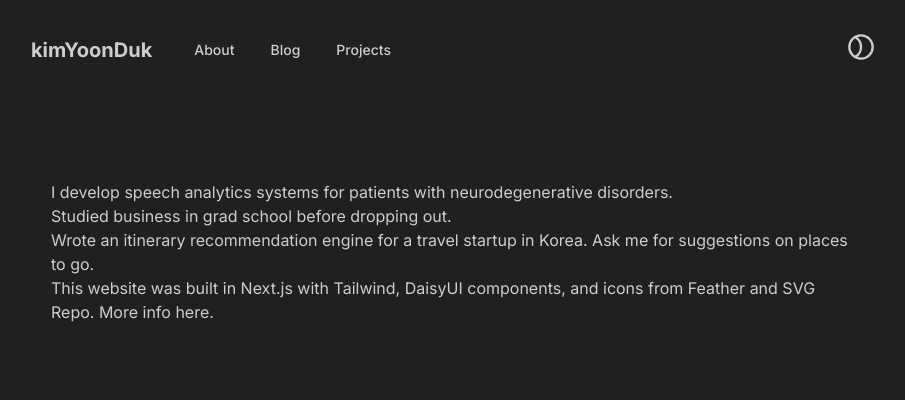
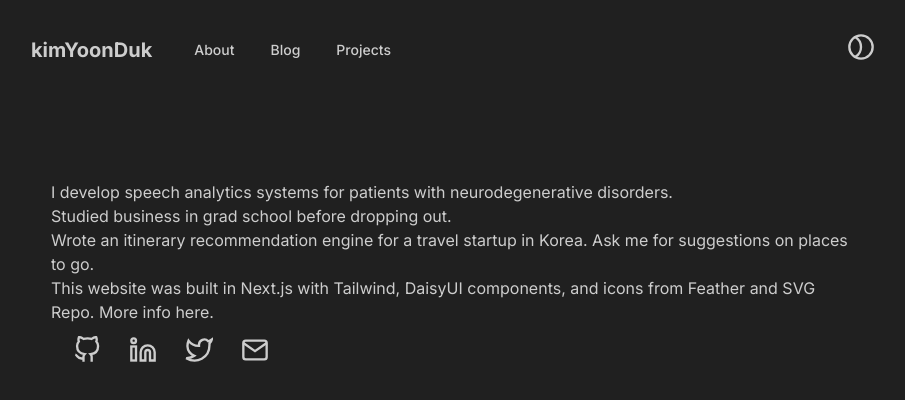
Before and after one commit to kimyoonduk/dotcom, a Next.js app: page /about in a window 1280 px wide. Shown: the top 400 px of the page, without its empty margins (189-1094 px from the left). Built offline with nearby package versions, Linux system fonts and the light colour scheme.

Commit message:
added links to about page

```diff
--- a/app/(subpages)/about/page.tsx
+++ b/app/(subpages)/about/page.tsx
@@ -8,7 +8,7 @@ const iconList = [
   { icon: <Mail />, href: "/contact" },
 ];
 
-const navEnd = (
+const linkArray = (
   <ul className="menu menu-horizontal menu-sm pr-4 hidden sm:flex">
     {iconList.map((iconObj) => (
       <li key={iconObj.href} className="px-0.5">
@@ -47,7 +47,7 @@ const About = () => {
       <p></p>
       <p></p>
 
-      <div></div>
+      <div>{linkArray}</div>
     </div>
   );
 };
```
